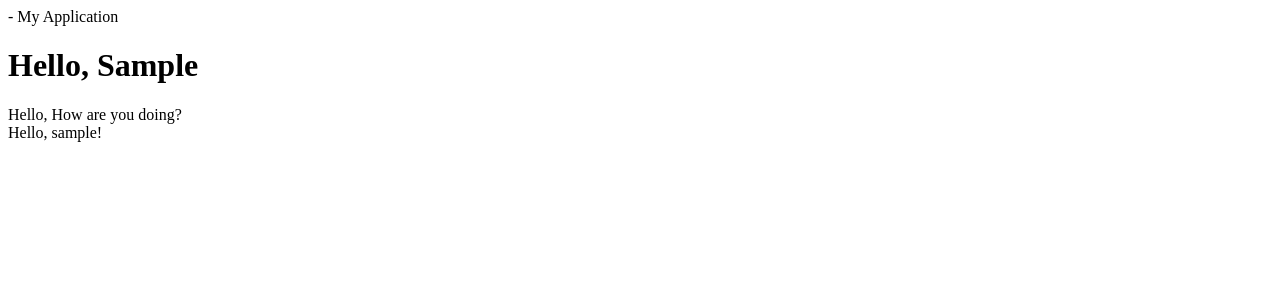
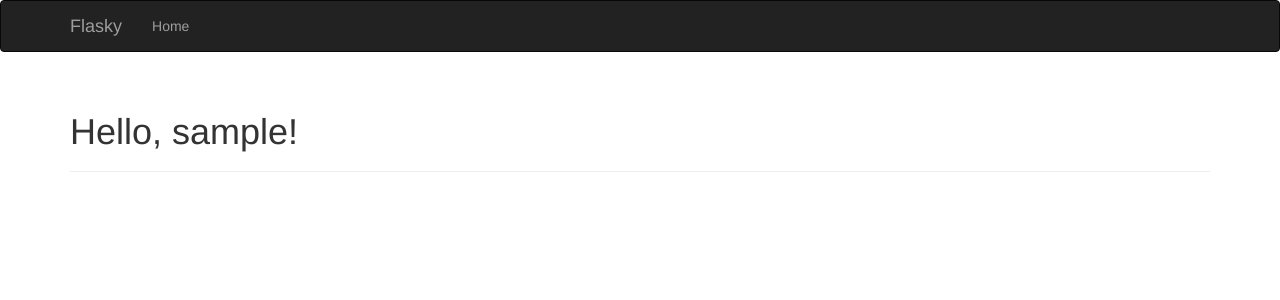
Before and after one commit to Gbemmiey/Flask-Newbie, a Flask app: a page that uses templates/User.html in a window 1280 px wide. Shown: the top 300 px of the page. Run offline with Flask 2, Linux system fonts and the light colour scheme; some libraries are stand-ins or nearby versions.

Commit message:
Integrated Bootstrap into the web application

```diff
--- a/app.py
+++ b/app.py
@@ -1,8 +1,10 @@
 from flask import Flask
 from flask import render_template
 from flask import request
+from flask_bootstrap import Bootstrap
 
 app = Flask(__name__)
+bootstrap = Bootstrap(app)
 
 
 @app.route('/')
--- a/templates/User.html
+++ b/templates/User.html
@@ -1,27 +1,30 @@
-<!DOCTYPE html>
-<html lang="en">
-{% extends "base.html" %}
-
-<head>
-    <meta charset="UTF-8">
-    {% block title %}<title>{{ name | capitalize}}'s Feed</title> {% endblock %}
-    {% block head %}
-        {{ super() }}
-        <style>
-        </style>
-    {% endblock %}
-</head>
-<body>
-{% block body %}
-    <h1>Hello, {{ name | capitalize}}</h1>
-    <p>
-        Hello, How are you doing? <br>
-        {% if name %}
-            Hello, {{ name }}!
-        {%  else %}
-            Hello, Stranger!
-        {% endif %}
-    </p>
+{% extends "bootstrap/base.html" %}
+{% block title %}Flasky{% endblock %}
+{% block navbar %}
+<div class="navbar navbar-inverse" role="navigation">
+    <div class="container">
+        <div class="navbar-header">
+            <button type="button" class="navbar-toggle"
+             data-toggle="collapse" data-target=".navbar-collapse">
+                <span class="sr-only">Toggle navigation</span>
+                <span class="icon-bar"></span>
+                <span class="icon-bar"></span>
+                <span class="icon-bar"></span>
+            </button>
+            <a class="navbar-brand" href="/">Flasky</a>
+        </div>
+        <div class="navbar-collapse collapse">
+            <ul class="nav navbar-nav">
+                <li><a href="/">Home</a></li>
+            </ul>
+        </div>
+    </div>
+</div>
 {% endblock %}
-</body>
-</html>
+{% block content %}
+<div class="container">
+    <div class="page-header">
+        <h1>Hello, {{ name }}!</h1>
+    </div>
+</div>
+{% endblock %}
--- a/templates/base.html
+++ /dev/null
@@ -1,14 +0,0 @@
-<!DOCTYPE html>
-<html lang="en">
-<head>
-    {% block head %}
-        <meta charset="UTF-8">
-        <title>{% block title %}{% endblock %} - My Application</title>
-    {% endblock %}
-</head>
-<body>
-    {% block body %}
-
-    {% endblock %}
-</body>
-</html>
```
Also changed, not shown: bootstrap/base.html (added, +11 -0 lines).
